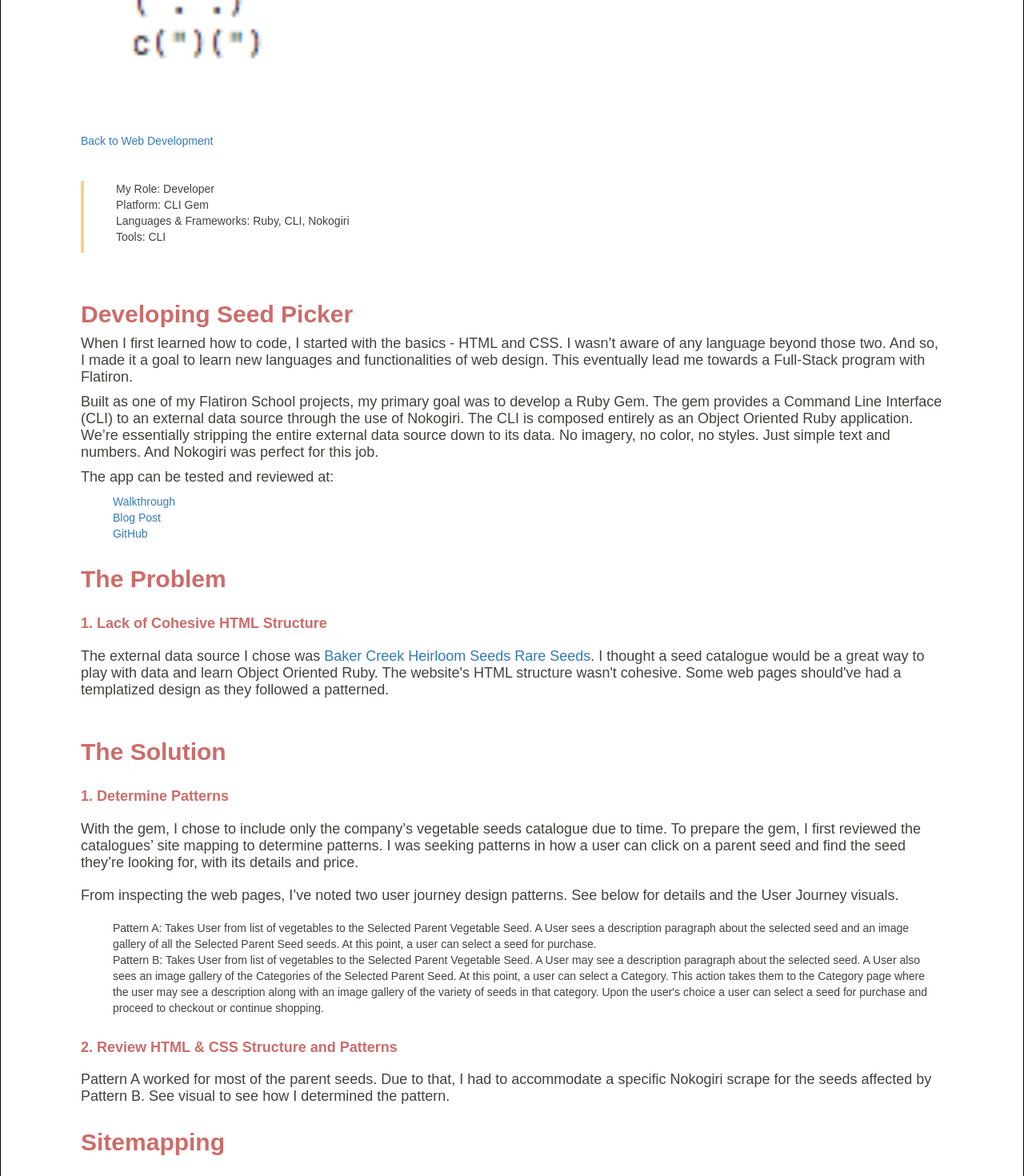
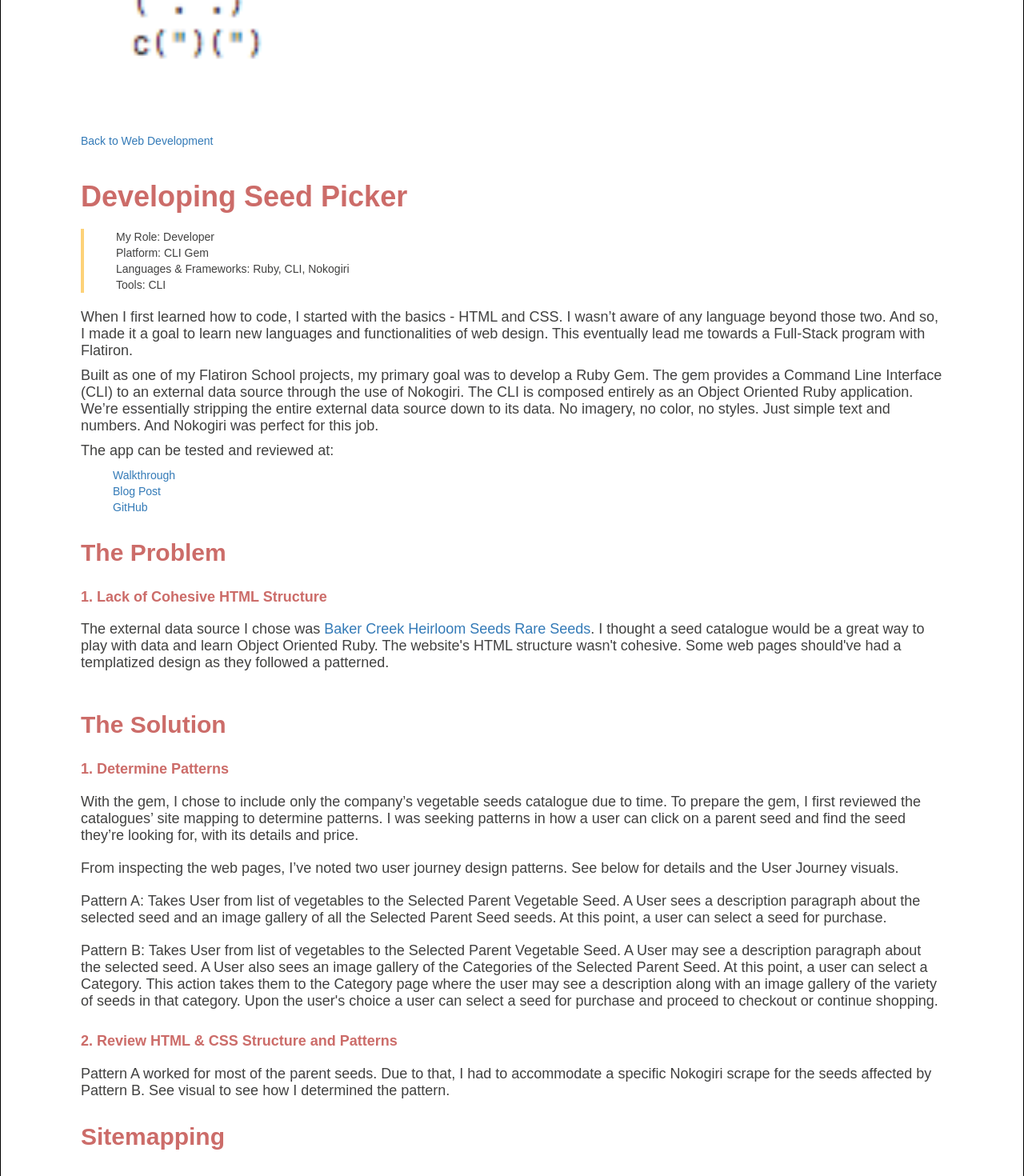
Before and after one commit to christinetran825/tofukid-website, a React (Create React App) app: page /work/web-dev/seedpicker in a window 1280 px wide. Shown: the part 445-1915 px from the top of the page at 80% size. Built offline with nearby package versions, Linux system fonts and the light colour scheme; a web font is replaced by a local one.

Commit message:
updtaed some semantics; moved specs inside summary div

```diff
--- a/src/components/WebApps/Artphilia.js
+++ b/src/components/WebApps/Artphilia.js
@@ -16,6 +16,8 @@ class Artphilia extends Component {
         </div>
 
         <section className="webapp">
+          <div className="summary">
+            <h1>Developing Artphilia</h1>
             <div className="specs">
               <ul>
                 <li>My Role: UX, UI, Branding, Developer</li>
@@ -24,8 +26,6 @@ class Artphilia extends Component {
                 <li>Tools: Adobe XD, Google Draw</li>
               </ul>
             </div>
-          <div className="summary">
-            <h2>Developing Artphilia</h2>
             <p>Art can be found just about anywhere. Most art we, as a society, come across are through museums and art galleries. Though, not many artists are found in such places, many can be found at art fairs, convention centers, animations, and social media (like Instagram). As Artists continue to make and share their work, it’s hard to keep track of the ones we come across and like. I thought it’ll be a fun idea to build an app collecting artists (non-musicians) that we find and like; sort of like a rolodex. Users can also record artwork they like, own, or wish to own.</p>
             <p>Built as one of my Flatiron School projects, my primary goal was to develop an application. At the time, I managed the build with an app flow. As such, the app can be tested and reviewed at:</p>
               <ul>
--- a/src/components/WebApps/SeedPicker.js
+++ b/src/components/WebApps/SeedPicker.js
@@ -16,6 +16,8 @@ class SeedPicker extends Component {
         </div>
 
         <section className="webapp">
+          <div className="summary">
+            <h1>Developing Seed Picker</h1>
             <div className="specs">
               <ul>
                 <li>My Role: Developer</li>
@@ -24,8 +26,6 @@ class SeedPicker extends Component {
                 <li>Tools: CLI</li>
               </ul>
             </div>
-          <div className="summary">
-            <h2>Developing Seed Picker</h2>
             <p>When I first learned how to code, I started with the basics - HTML and CSS. I wasn’t aware of any language beyond those two. And so, I made it a goal to learn new languages and functionalities of web design. This eventually lead me towards a Full-Stack program with Flatiron.</p>
             <p>Built as one of my Flatiron School projects, my primary goal was to develop a Ruby Gem. The gem provides a Command Line Interface (CLI) to an external data source through the use of Nokogiri. The CLI is composed entirely as an Object Oriented Ruby application. We’re essentially stripping the entire external data source down to its data. No imagery, no color, no styles. Just simple text and numbers. And Nokogiri was perfect for this job.</p>
             <p>The app can be tested and reviewed at:</p>
@@ -49,10 +49,10 @@ class SeedPicker extends Component {
                 <h4>1. Determine Patterns</h4>
                 <p>With the gem, I chose to include only the company’s vegetable seeds catalogue due to time. To prepare the gem, I first reviewed the catalogues’ site mapping to determine patterns. I was seeking patterns in how a user can click on a parent seed and find the seed they’re looking for, with its details and price.</p>
                 <p>From inspecting the web pages, I’ve noted two user journey design patterns. See below for details and the User Journey visuals.</p>
-                <ul>
-                  <li>Pattern A: Takes User from list of vegetables to the Selected Parent Vegetable Seed. A User sees a description paragraph about the selected seed and an image gallery of all the Selected Parent Seed seeds. At this point, a user can select a seed for purchase.</li>
-                  <li>Pattern B: Takes User from list of vegetables to the Selected Parent Vegetable Seed. A User may see a description paragraph about the selected seed. A User also sees an image gallery of the Categories of the Selected Parent Seed. At this point, a user can select a Category. This action takes them to the Category page where the user may see a description along with an image gallery of the variety of seeds in that category. Upon the user's choice a user can select a seed for purchase and proceed to checkout or continue shopping.</li>
-                </ul>
+
+                <p>Pattern A: Takes User from list of vegetables to the Selected Parent Vegetable Seed. A User sees a description paragraph about the selected seed and an image gallery of all the Selected Parent Seed seeds. At this point, a user can select a seed for purchase.</p>
+                <p>Pattern B: Takes User from list of vegetables to the Selected Parent Vegetable Seed. A User may see a description paragraph about the selected seed. A User also sees an image gallery of the Categories of the Selected Parent Seed. At this point, a user can select a Category. This action takes them to the Category page where the user may see a description along with an image gallery of the variety of seeds in that category. Upon the user's choice a user can select a seed for purchase and proceed to checkout or continue shopping.</p>
+
                 <h4>2. Review HTML & CSS Structure and Patterns</h4>
                 <p>Pattern A worked for most of the parent seeds. Due to that, I had to accommodate a specific Nokogiri scrape for the seeds affected by Pattern B. See visual to see how I determined the pattern.</p>
               </div>
--- a/src/components/WebApps/SelfCare.js
+++ b/src/components/WebApps/SelfCare.js
@@ -16,6 +16,8 @@ class SelfCare extends Component {
         </div>
 
         <section className="webapp">
+          <div className="summary">
+            <h1>Developing SelfCare</h1>
             <div className="specs">
               <ul>
                 <li>My Role: UX, UI, Branding, Developer</li>
@@ -24,8 +26,7 @@ class SelfCare extends Component {
                 <li>Tools: Adobe XD, Google Draw</li>
               </ul>
             </div>
-          <div className="summary">
-            <h1>Developing SelfCare</h1>
+            <div>
               <p>I was inspired by HelloClue. The app tracks a female’s monthly menstrual cycle and fertility accuracy by entering data about one’s period, mood, sexual activity, and personal notes. The app is more than an app, it serves as a technology company with a platform educating society about women’s health, menstrual cycles, data analysis, and research.</p>
               <p>For the past year, I’ve been playing with the idea of building a mental health app. There are many health tracking apps out in the world, but certain features weren’t included or if it did, it played a minor role. From my perspective, health tracking apps do help some user manage their physical health. Though, I wanted to create something that would help manage mental health instead, where users can track possible trigger points. The app could be something like HelloClue, creating a platform to bring awareness and education to mental health and provide resources like coping strategies.</p>
               <p>Built as my final Flatiron School project, my primary goal was to develop the application. SelfCare is an app I’m putting a lot of energy and thought into. It’s a work in progress and as such, the app can be tested and reviewed at:</p>
@@ -40,6 +41,7 @@ class SelfCare extends Component {
                   <li>
                     <Link to="https://github.com/christinetran825/SelfCare-C" target="_blank">GitHub</Link></li>
                 </ul>
+              </div>
           </div>
         </section>
 
@@ -66,7 +68,9 @@ class SelfCare extends Component {
         </section>
 
         <section className="design-process">
-          <h2>Sitemapping</h2>
+          <h2>Design Process</h2>
+          <p>In progress</p>
+          {/* <h2>Sitemapping</h2>
           <div id="sitemap" className="visuals">
 
           </div>
@@ -79,7 +83,7 @@ class SelfCare extends Component {
           <h2>Prototypes</h2>
           <div id="prototypes" className="visuals">
 
-          </div>
+          </div> */}
         </section>
 
       </div>
--- a/src/components/WebApps/TeaCrate.js
+++ b/src/components/WebApps/TeaCrate.js
@@ -16,6 +16,8 @@ class TeaCrate extends Component {
         </div>
 
         <section className="webapp">
+          <div className="summary">
+            <h1>Developing Tea Crate</h1>
             <div className="specs">
               <ul>
                 <li>My Role: UX, UI, Branding, Developer</li>
@@ -24,8 +26,6 @@ class TeaCrate extends Component {
                 <li>Tools: Adobe XD, Google Draw</li>
               </ul>
             </div>
-          <div className="summary">
-            <h2>Developing Tea Crate</h2>
             <p>Tea represents a culture, flavors, and reflection. How it’s collected, processed, practiced, and consume varies from culture to culture and person to person. Usually, you can tell the level of tea devotion by the drinker’s tea collection. A casual drinker will have maybe three types of tea. Tea Lovers can have five or seven. True tea connoisseurs will an entire cupboard bursting with blends and flavors for any and every tea occasion.</p>
             <ul>
               <li>
```
Lines whose indentation alone changed are shown as unchanged.
